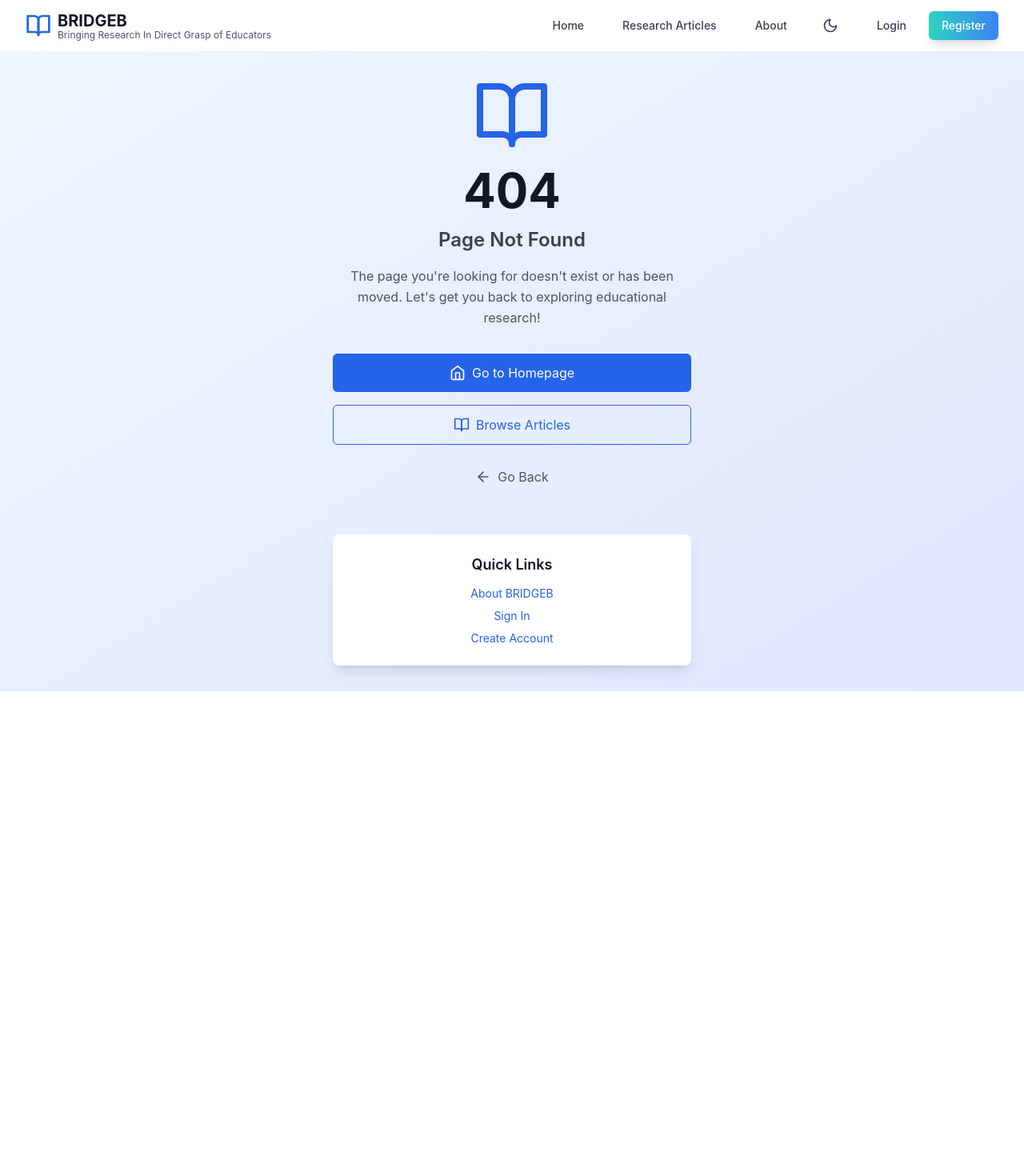
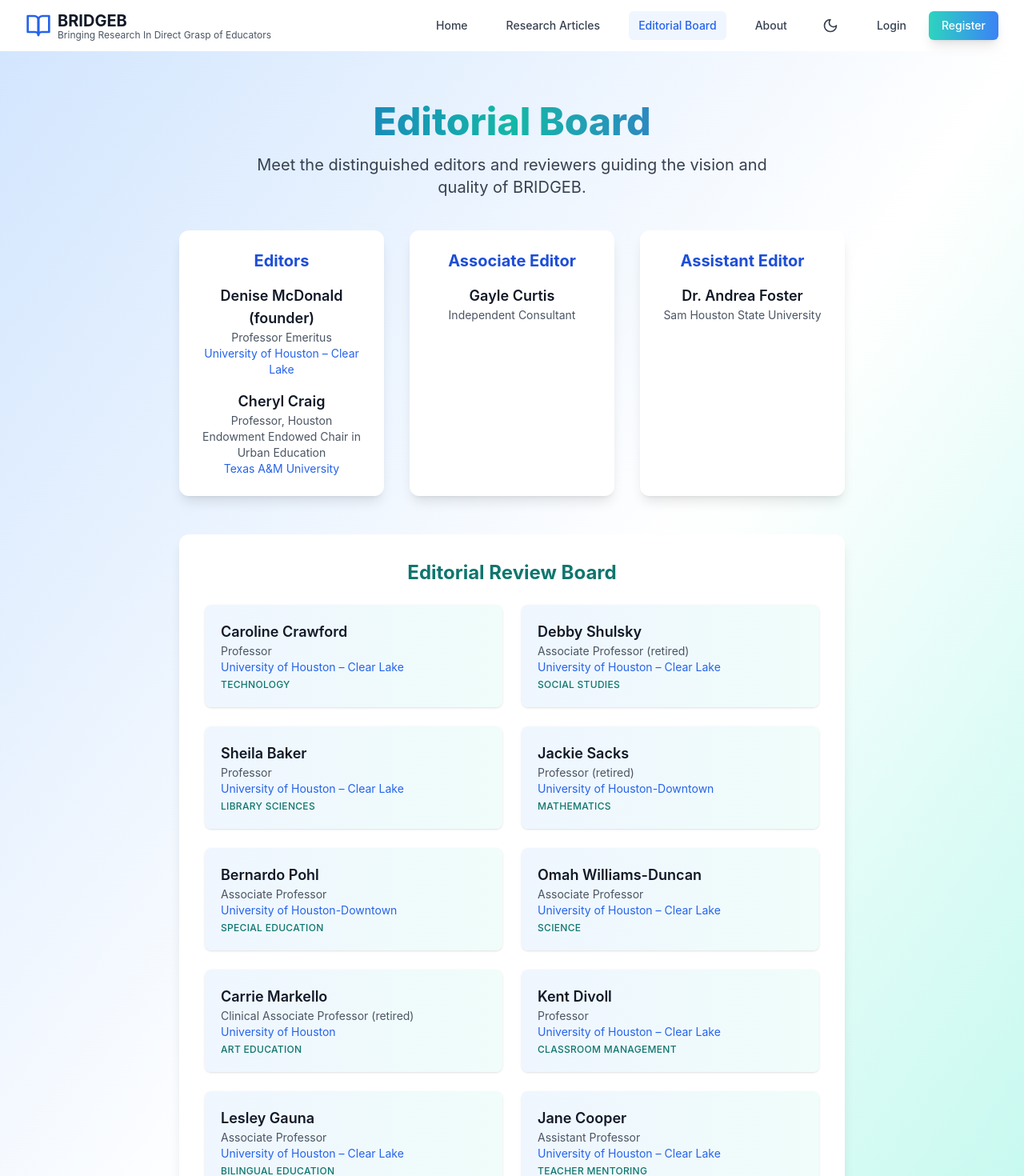
Before and after one commit to Faizyab-Ghaznavi-Tech/Bridge, a React (Vite) app: page /editorial-board in a window 1280 px wide. Shown: the top 1470 px of the page at 80% size. Before the commit the page ends 864 px from the top, so only its background shows below. Built offline with nearby package versions, Linux system fonts and the light colour scheme.

Commit message:
add editorial board

```diff
--- a/src/App.tsx
+++ b/src/App.tsx
@@ -13,6 +13,7 @@ import Articles from './pages/Articles';
 import ArticleDetail from './pages/ArticleDetail';
 import AdminDashboard from './pages/AdminDashboard';
 import NotFound from './pages/NotFound';
+import EditorialBoard from './pages/Editorial_Board'; // Add this import
 
 // Protected Route Component
 const ProtectedRoute: React.FC<{ children: React.ReactNode; adminOnly?: boolean }> = ({
@@ -73,6 +74,7 @@ function App() {
                 <Route path="/about" element={<About />} />
                 <Route path="/articles" element={<Articles />} />
                 <Route path="/articles/:id" element={<ArticleDetail />} />
+                <Route path="/editorial-board" element={<EditorialBoard />} /> {/* Add this line */}
 
                 {/* Auth Routes (redirect if logged in) */}
                 <Route path="/login" element={
@@ -131,7 +133,7 @@ function App() {
             />
 
             {/* CSS Variables for Toast Theming */}
-            <style jsx global>{`
+            <style >{`
               :root {
                 --toast-bg: #ffffff;
                 --toast-color: #374151;
--- a/src/components/Footer.tsx
+++ b/src/components/Footer.tsx
@@ -1,4 +1,3 @@
-
 import { BookOpen, Github, Twitter, Linkedin } from 'lucide-react';
 import { Link } from 'react-router-dom';
 
@@ -43,6 +42,11 @@ const Footer = () => {
               <li>
                 <Link to="/articles" className="text-gray-600 dark:text-gray-300 hover:text-blue-600 dark:hover:text-blue-400 text-sm transition-colors duration-200">
                   Research Articles
+                </Link>
+              </li>
+              <li>
+                <Link to="/editorial-board" className="text-gray-600 dark:text-gray-300 hover:text-blue-600 dark:hover:text-blue-400 text-sm transition-colors duration-200">
+                  Editorial Board
                 </Link>
               </li>
               <li>
--- a/src/components/Navbar.tsx
+++ b/src/components/Navbar.tsx
@@ -55,6 +55,16 @@ const Navbar: React.FC = () => {
             >
               Research Articles
             </Link>
+            <Link
+  to="/editorial-board"
+  className={`px-3 py-2 rounded-md text-sm font-medium transition-colors ${
+    isActive('/editorial-board')
+      ? 'text-blue-600 dark:text-blue-400 bg-blue-50 dark:bg-blue-900/20'
+      : 'text-gray-700 dark:text-gray-300 hover:text-blue-600 dark:hover:text-blue-400'
+  }`}
+>
+  Editorial Board
+</Link>
             <Link
               to="/about"
               className={`px-3 py-2 rounded-md text-sm font-medium transition-colors ${
@@ -169,6 +179,17 @@ const Navbar: React.FC = () => {
                 Research Articles
               </Link>
               <Link
+  to="/editorial-board"
+  className={`block px-3 py-2 rounded-md text-base font-medium ${
+    isActive('/editorial-board')
+      ? 'text-blue-600 dark:text-blue-400 bg-blue-50 dark:bg-blue-900/20'
+      : 'text-gray-700 dark:text-gray-300'
+  }`}
+  onClick={() => setIsOpen(false)}
+>
+  Editorial Board
+</Link>
+              <Link
                 to="/about"
                 className={`block px-3 py-2 rounded-md text-base font-medium ${
                   isActive('/about')
--- a/src/pages/Articles.tsx
+++ b/src/pages/Articles.tsx
@@ -1,6 +1,7 @@
 import React, { useState, useEffect } from 'react';
 import { Search, Filter, BookOpen } from 'lucide-react';
 import ArticleCard from '../components/ArticleCard';
+import Footer from '../components/Footer'; // Add this import
 import toast from 'react-hot-toast';
 
 interface Article {
@@ -84,7 +85,8 @@ const Articles: React.FC = () => {
   };
 
   return (
-    <div className="min-h-screen bg-gray-50 dark:bg-gray-900 transition-colors duration-200">
+    <div className="min-h-screen bg-gray-50 dark:bg-gray-900 transition-colors duration-200 flex flex-col">
+      <div className="flex-1">
         <div className="max-w-7xl mx-auto px-4 sm:px-6 lg:px-8 py-8">
           {/* Header */}
           <div className="text-center mb-8">
@@ -201,6 +203,8 @@ const Articles: React.FC = () => {
           )}
         </div>
       </div>
+      <Footer /> {/* Add Footer here */}
+    </div>
   );
 };
 
--- /dev/null
+++ b/src/pages/Editorial_Board.tsx
@@ -0,0 +1,181 @@
+import React from 'react';
+import Footer from '../components/Footer';
+
+const editors: {
+  title: string;
+  members: { name: string; role: string; institution?: string }[];
+}[] = [
+  {
+    title: 'Editors',
+    members: [
+      {
+        name: 'Denise McDonald (founder)',
+        role: 'Professor Emeritus',
+        institution: 'University of Houston – Clear Lake',
+      },
+      {
+        name: 'Cheryl Craig',
+        role: 'Professor, Houston Endowment Endowed Chair in Urban Education',
+        institution: 'Texas A&M University',
+      },
+    ],
+  },
+  {
+    title: 'Associate Editor',
+    members: [
+      {
+        name: 'Gayle Curtis',
+        role: 'Independent Consultant',
+      },
+    ],
+  },
+  {
+    title: 'Assistant Editor',
+    members: [
+      {
+        name: 'Dr. Andrea Foster',
+        role: 'Sam Houston State University',
+      },
+    ],
+  },
+];
+
+const reviewBoard = [
+  {
+    name: 'Caroline Crawford',
+    role: 'Professor',
+    institution: 'University of Houston – Clear Lake',
+    specialization: 'Technology',
+  },
+  {
+    name: 'Debby Shulsky',
+    role: 'Associate Professor (retired)',
+    institution: 'University of Houston – Clear Lake',
+    specialization: 'Social Studies',
+  },
+  {
+    name: 'Sheila Baker',
+    role: 'Professor',
+    institution: 'University of Houston – Clear Lake',
+    specialization: 'Library Sciences',
+  },
+  {
+    name: 'Jackie Sacks',
+    role: 'Professor (retired)',
+    institution: 'University of Houston-Downtown',
+    specialization: 'Mathematics',
+  },
+  {
+    name: 'Bernardo Pohl',
+    role: 'Associate Professor',
+    institution: 'University of Houston-Downtown',
+    specialization: 'Special Education',
+  },
+  {
+    name: 'Omah Williams-Duncan',
+    role: 'Associate Professor',
+    institution: 'University of Houston – Clear Lake',
+    specialization: 'Science',
+  },
+  {
+    name: 'Carrie Markello',
+    role: 'Clinical Associate Professor (retired)',
+    institution: 'University of Houston',
+    specialization: 'Art Education',
+  },
+  {
+    name: 'Kent Divoll',
+    role: 'Professor',
+    institution: 'University of Houston – Clear Lake',
+    specialization: 'Classroom Management',
+  },
+  {
+    name: 'Lesley Gauna',
+    role: 'Associate Professor',
+    institution: 'University of Houston – Clear Lake',
+    specialization: 'Bilingual Education',
+  },
+  {
+    name: 'Jane Cooper',
+    role: 'Assistant Professor',
+    institution: 'University of Houston – Clear Lake',
+    specialization: 'Teacher Mentoring',
+  },
+  {
+    name: 'Aakash Kumar',
+    role: 'PhD Candidate',
+    institution: 'Texas A&M University – College Station',
+    specialization: 'Language Arts & Reading',
+  },
+];
+
+const EditorialBoard: React.FC = () => {
+  return (
+    <div className="min-h-screen flex flex-col bg-gradient-to-br from-blue-50 via-white to-teal-100 dark:from-gray-900 dark:via-gray-800 dark:to-gray-900 transition-colors duration-500">
+      <section className="relative py-16">
+        <div className="absolute inset-0 bg-gradient-to-br from-blue-400/20 via-white/10 to-teal-300/20 dark:from-blue-900/40 dark:via-gray-900/10 dark:to-teal-900/30 pointer-events-none" />
+        <div className="relative max-w-4xl mx-auto px-4 sm:px-6 lg:px-8 z-10">
+          <h1 className="text-4xl md:text-5xl font-extrabold text-transparent bg-clip-text bg-gradient-to-r from-blue-700 via-teal-500 to-indigo-600 dark:from-blue-300 dark:via-teal-300 dark:to-indigo-400 mb-4 text-center animate-fade-in-up">
+            Editorial Board
+          </h1>
+          <p className="text-lg md:text-xl text-gray-700 dark:text-gray-300 mb-10 max-w-2xl mx-auto text-center animate-fade-in-up delay-100">
+            Meet the distinguished editors and reviewers guiding the vision and quality of BRIDGEB.
+          </p>
+
+          {/* Editors Section */}
+          <div className="grid grid-cols-1 md:grid-cols-3 gap-8 mb-12">
+            {editors.map((section) => (
+              <div key={section.title} className="bg-white dark:bg-gray-800 rounded-xl shadow-lg p-6 animate-fade-in-up">
+                <h2 className="text-xl font-bold text-blue-700 dark:text-blue-300 mb-4 text-center">{section.title}</h2>
+                <ul className="space-y-4">
+                  {section.members.map((member) => (
+                    <li key={member.name} className="text-center">
+                      <span className="block text-lg font-semibold text-gray-900 dark:text-white">{member.name}</span>
+                      <span className="block text-sm text-gray-600 dark:text-gray-300">{member.role}</span>
+                      {member.institution && (
+                        <span className="block text-sm text-blue-600 dark:text-blue-400">{member.institution}</span>
+                      )}
+                    </li>
+                  ))}
+                </ul>
+              </div>
+            ))}
+          </div>
+
+          {/* Editorial Review Board */}
+          <div className="bg-white dark:bg-gray-800 rounded-xl shadow-lg p-8 animate-fade-in-up delay-200">
+            <h2 className="text-2xl font-bold text-teal-700 dark:text-teal-300 mb-6 text-center">
+              Editorial Review Board
+            </h2>
+            <div className="grid grid-cols-1 md:grid-cols-2 gap-6">
+              {reviewBoard.map((member) => (
+                <div key={member.name} className="flex flex-col bg-gradient-to-r from-blue-50 to-teal-50 dark:from-gray-900 dark:to-gray-800 rounded-lg p-5 shadow group hover:scale-105 transition-transform duration-300">
+                  <span className="text-lg font-semibold text-gray-900 dark:text-white">{member.name}</span>
+                  <span className="text-sm text-gray-600 dark:text-gray-300">{member.role}</span>
+                  <span className="text-sm text-blue-600 dark:text-blue-400">{member.institution}</span>
+                  <span className="mt-1 text-xs font-medium text-teal-700 dark:text-teal-300 uppercase tracking-wide">{member.specialization}</span>
+                </div>
+              ))}
+            </div>
+          </div>
+        </div>
+      </section>
+      <Footer />
+      <style>
+        {`
+          @keyframes fade-in-up {
+            0% { opacity: 0; transform: translateY(40px);}
+            100% { opacity: 1; transform: translateY(0);}
+          }
+          .animate-fade-in-up {
+            animation: fade-in-up 1s cubic-bezier(.4,0,.2,1) both;
+          }
+          .delay-100 { animation-delay: .1s; }
+          .delay-200 { animation-delay: .2s; }
+        `}
+      </style>
+    </div>
+  );
+};
+
+export default EditorialBoard;
```
Lines whose indentation alone changed are shown as unchanged.
